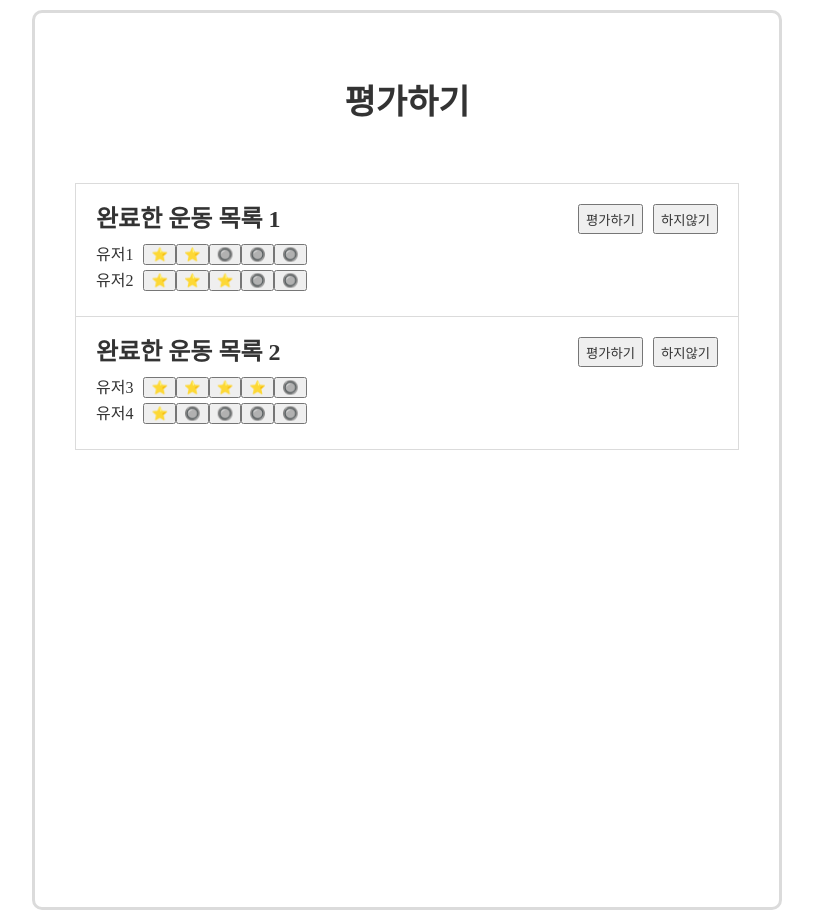
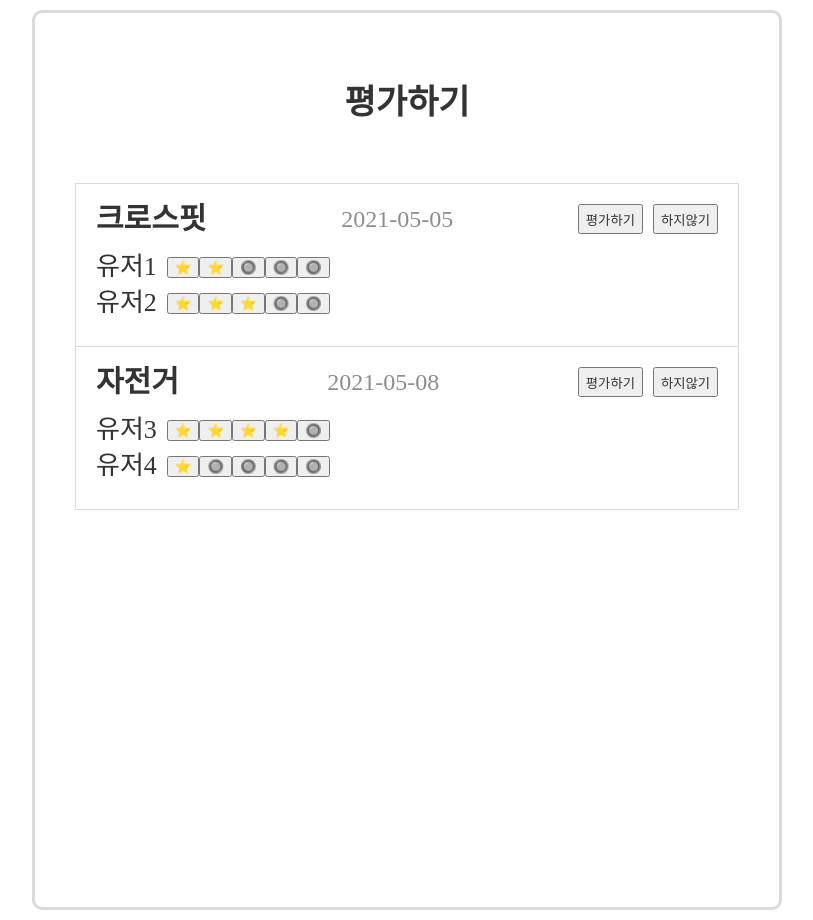
Before and after one commit to KORIT-BDGJ/joinus, a React (Create React App) app in the folder front_joinus/: page /review in a window 1280 px wide. Shown: the whole page, without its empty margins (233-1046 px from the left). Built offline with nearby package versions, Linux system fonts and the light colour scheme.

Commit message:
김두영_평가하기_제목 우측에 날짜 표시 완료

```diff
--- a/front_joinus/src/pages/Post/Review/Review.js
+++ b/front_joinus/src/pages/Post/Review/Review.js
@@ -10,6 +10,7 @@ const container = css`
   	flex-direction: column;
   	align-items: center;
   	padding: 30px 30px;
+    margin-bottom: 20px;
 `;
 
 const title = css` // 평가하기
@@ -46,14 +47,15 @@ const listItem = css`
     }
 `;
 
-const postInfo = css`
+const postInfo = css` // 글 정보
     display: flex;
     justify-content: space-between;
     align-items: center;
     width: 100%;
+    margin-bottom: 10px;
 `;
 
-const userInfo = css`
+const userInfo = css` // 유저 정보
     display: flex;
     flex-direction: column;
     align-items: flex-start;
@@ -61,13 +63,20 @@ const userInfo = css`
 `;
 
 const postTitle = css` // 글 제목
-    font-size: 24px;
+    font-size: 30px;
     font-weight: 600;
     margin: 0;
+    display: inline;
     &:hover {
         cursor: pointer;
         color: #0095f6;
     }
+`;
+
+const postDate = css`
+    font-size: 24px;
+    margin-left: 10px;
+    color: #8e8e8e;
 `;
 
 const buttons = css`
@@ -84,10 +93,12 @@ const buttonLabel = css`
 const userContainer = css`
   display: flex;
   align-items: center;
-  margin-bottom: 5px;
+  margin-bottom: 10px;
 `;
 
-const userNickname = css`
+
+const userName = css`
+    font-size: 26px;
     margin-right: 10px;
 `;
 
@@ -102,31 +113,33 @@ const Review = () => {
     const [posts, setPosts] = useState([
         {
             id: 1,
-            title: '완료한 운동 목록 1',
+            title: '크로스핏',
+            date: '2021-05-05',
             editButton: true,
             deleteButton: true,
             users: [
-                { nickname: '유저1', medalCount: 2 },
-                { nickname: '유저2', medalCount: 3 },
+                { userId: 1, username: '유저1', medalCount: 2 },
+                { userId: 2, username: '유저2', medalCount: 3 },
             ],
         },
         {
             id: 2,
-            title: '완료한 운동 목록 2',
+            title: '자전거',
+            date: '2021-05-08',
             editButton: true,
             deleteButton: true,
             users: [
-                { nickname: '유저3', medalCount: 4 },
-                { nickname: '유저4', medalCount: 1 },
+                { userId: 3, username: '유저3', medalCount: 4 },
+                { userId: 4, username: '유저4', medalCount: 1 },
             ],
         },
     ]);
 
-    const [modal, setModal] = useState({ type: '', isOpen: false });
+    const [modal, setModal] = useState({ type: '', isOpen: false }); // 모달 상태
 
-    const [hoveredStar, setHoveredStar] = useState({ postId: null, userNickname: null, starCount: 0 });
+    const [hoveredStar, setHoveredStar] = useState({ postId: null, userId: null, starCount: 0 }); // 별점 상태
 
-    const handleButtonClick = (type, id) => {
+    const handleButtonClick = (type, id) => { // 버튼 클릭 시 모달 열기
 		setModal({ type, isOpen: true });
 	};
 
@@ -143,22 +156,22 @@ const Review = () => {
 		setModal({ type: '', isOpen: false });
 	};
 
-    const handleStarMouseOver = (postId, userNickname, starCount) => {
-        setHoveredStar({ postId, userNickname, starCount });
+    const handleStarMouseOver = (postId, userId, starCount) => {
+        setHoveredStar({ postId, userId, starCount });
     };
 
     const handleStarMouseOut = () => {
-        setHoveredStar({ postId: null, userNickname: null, starCount: 0 });
+        setHoveredStar({ postId: null, userId: null, starCount: 0 });
     };
 
-    const handleStarClick = (postId, userNickname, newMedalCount) => {
+    const handleStarClick = (postId, userId, newMedalCount) => { // 별점 클릭 시
         setPosts((prevPosts) =>
             prevPosts.map((post) => {
                 if (post.id === postId) {
                     return {
                         ...post,
                         users: post.users.map((user) => {
-                            if (user.nickname === userNickname) {
+                            if (user.userId === userId) {
                                 return {
                                     ...user,
                                     medalCount: newMedalCount,
@@ -187,6 +200,7 @@ const Review = () => {
                     <li key={post.id} css={listItem}>
                     <div css={postInfo}>
                         <h2 css={postTitle}>{post.title}</h2>
+                        <span css={postDate}>{post.date}</span>
                         <div css={buttons}>
                             {post.editButton && (
                             <button onClick={() => handleButtonClick('evaluate', post.id)}>
@@ -202,24 +216,24 @@ const Review = () => {
                     </div>
                     <div css={userInfo}>
                     {post.users.map((user) => (
-                        <div key={user.nickname} css={userContainer}>
-                            <span css={userNickname}>{user.nickname}</span>
+                        <div key={user.userId} css={userContainer}>
+                            <span css={userName}>{user.username}</span>
                             <div>
                                 {starOptions.map((starCount) => (
                                     <button
                                         key={starCount}
                                         css={medalButton}
                                         onMouseOver={() =>
-                                        handleStarMouseOver(post.id, user.nickname, starCount)
+                                            handleStarMouseOver(post.id, user.userId, starCount)
                                         }
                                         onMouseOut={handleStarMouseOut}
                                         onClick={() =>
-                                        handleStarClick(post.id, user.nickname, starCount)
+                                            handleStarClick(post.id, user.userId, starCount)
                                         }
                                     >
                                         {starCount <=
                                         (hoveredStar.postId === post.id &&
-                                    hoveredStar.userNickname === user.nickname
+                                        hoveredStar.userId === user.userId
                                             ? hoveredStar.starCount
                                             : user.medalCount)
                                             ? activeStar
```
Lines whose indentation alone changed are shown as unchanged.
